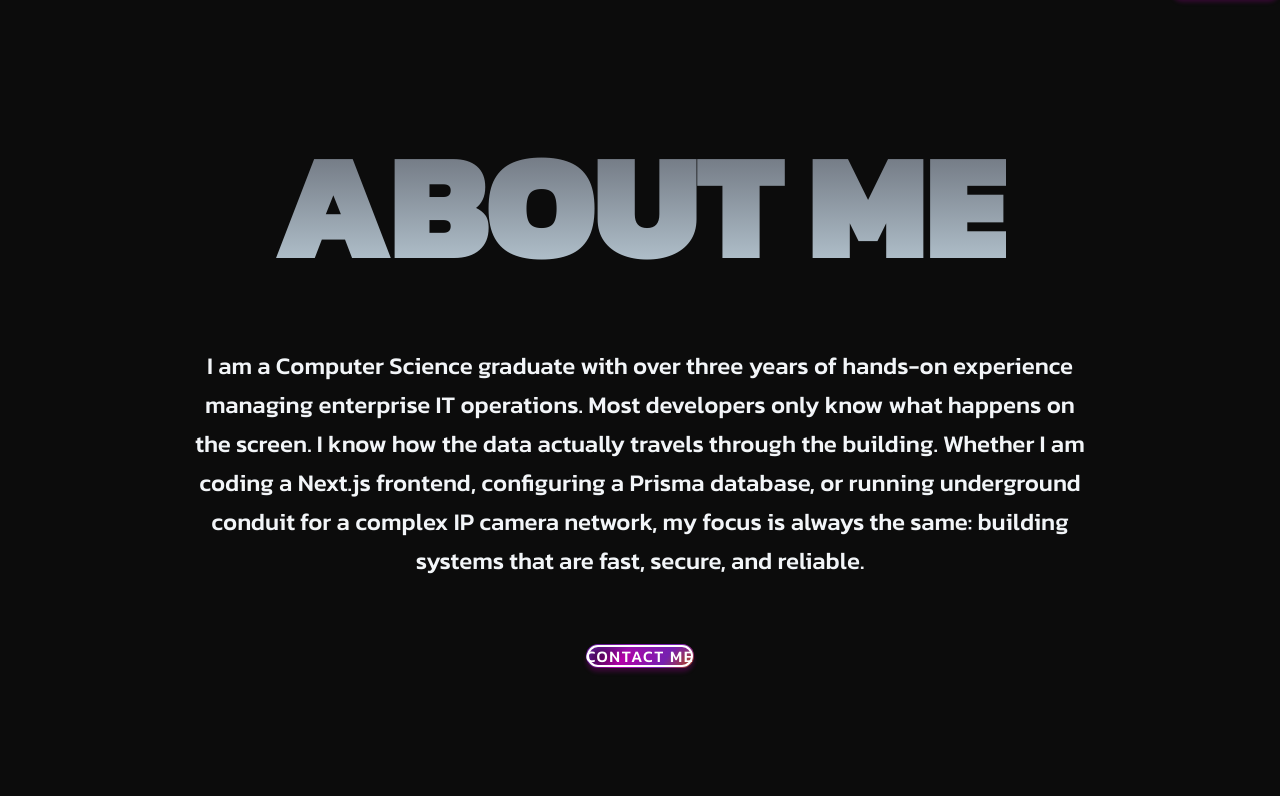
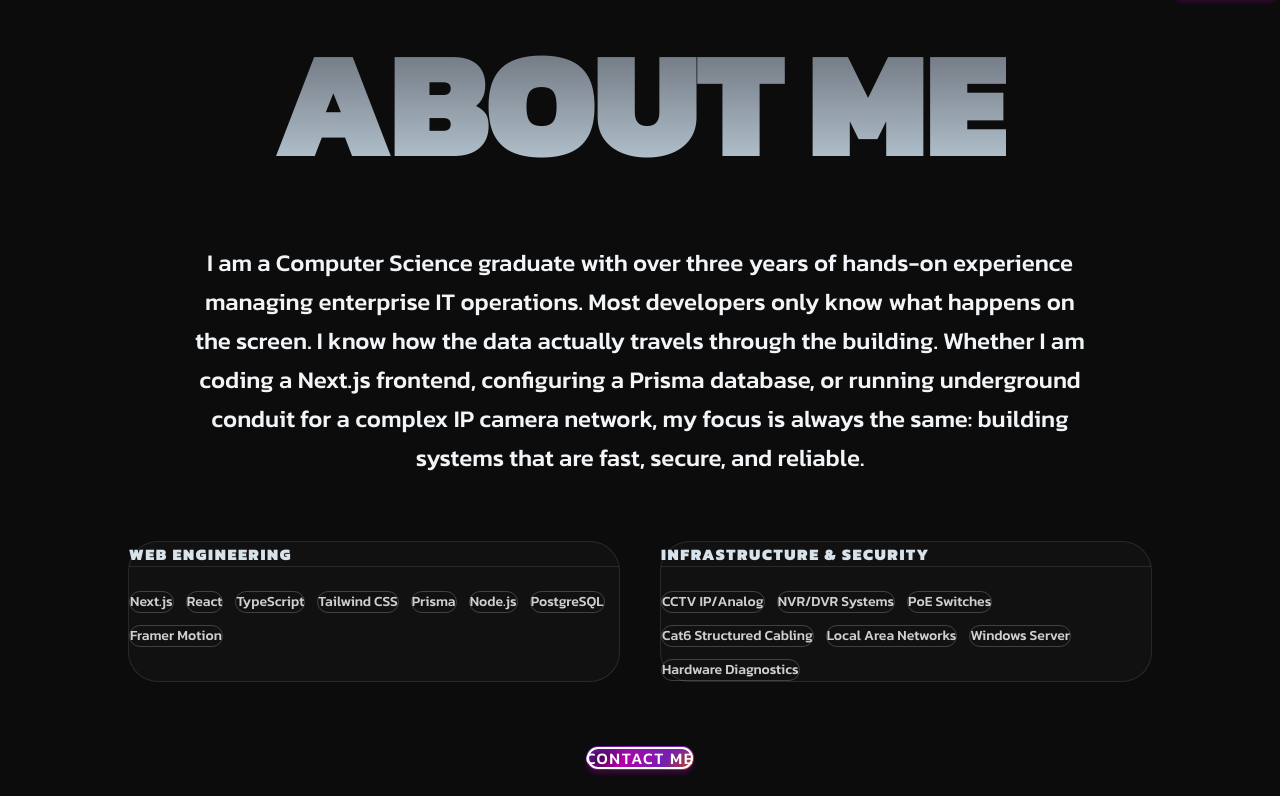
Before and after one commit to Tse12ga/Tsegaye, a Next.js app: page / in a window 1280 px wide. Shown: the part 802-1598 px from the top of the page. Built offline with nearby package versions, Linux system fonts and the light colour scheme.

Commit message:
Enhance About Section with dual-column Tech Stack & Infrastructure grid

```diff
--- a/app/page.tsx
+++ b/app/page.tsx
@@ -169,7 +169,7 @@ const HeroSection = () => {
 const AboutSection = () => {
   return (
     <section id="about" className="relative min-h-screen flex flex-col justify-center items-center px-5 sm:px-8 md:px-10 py-20 overflow-hidden bg-[#0C0C0C]">
-      <div className="flex flex-col items-center gap-10 sm:gap-14 md:gap-16 z-10 w-full max-w-4xl mx-auto">
+      <div className="flex flex-col items-center gap-10 sm:gap-14 md:gap-16 z-10 w-full max-w-5xl mx-auto">
         <FadeIn delay={0} y={40}>
           <h2 className="hero-heading font-black uppercase leading-none tracking-tight text-center text-[clamp(3rem,12vw,160px)]">
             About me
@@ -177,12 +177,36 @@ const AboutSection = () => {
         </FadeIn>
 
         <FadeIn delay={0.2} y={30}>
-          <p className="text-[#F2F5F8] font-medium leading-relaxed text-[clamp(1.1rem,2vw,1.5rem)] text-center">
+          <p className="text-[#F2F5F8] font-medium leading-relaxed text-[clamp(1.1rem,2vw,1.5rem)] text-center max-w-4xl mx-auto">
             I am a Computer Science graduate with over three years of hands-on experience managing enterprise IT operations. Most developers only know what happens on the screen. I know how the data actually travels through the building. Whether I am coding a Next.js frontend, configuring a Prisma database, or running underground conduit for a complex IP camera network, my focus is always the same: building systems that are fast, secure, and reliable.
           </p>
         </FadeIn>
 
-        <FadeIn delay={0.4} y={30} className="mt-6 sm:mt-6 md:mt-8">
+        {/* Tech Stack Grid */}
+        <FadeIn delay={0.4} y={30} className="w-full mt-8">
+          <div className="flex flex-col md:flex-row gap-6 md:gap-10 w-full">
+            {/* Software */}
+            <div className="flex-1 bg-neutral-900/50 border border-white/10 rounded-[30px] p-8 sm:p-10 flex flex-col gap-6">
+              <h3 className="text-[#D7E2EA] font-black uppercase tracking-widest border-b border-white/10 pb-4">Web Engineering</h3>
+              <div className="flex flex-wrap gap-3">
+                {["Next.js", "React", "TypeScript", "Tailwind CSS", "Prisma", "Node.js", "PostgreSQL", "Framer Motion"].map(tech => (
+                  <span key={tech} className="px-4 py-2 border border-white/20 rounded-full text-sm font-medium text-white/80">{tech}</span>
+                ))}
+              </div>
+            </div>
+            {/* Hardware */}
+            <div className="flex-1 bg-neutral-900/50 border border-white/10 rounded-[30px] p-8 sm:p-10 flex flex-col gap-6">
+              <h3 className="text-[#D7E2EA] font-black uppercase tracking-widest border-b border-white/10 pb-4">Infrastructure & Security</h3>
+              <div className="flex flex-wrap gap-3">
+                {["CCTV IP/Analog", "NVR/DVR Systems", "PoE Switches", "Cat6 Structured Cabling", "Local Area Networks", "Windows Server", "Hardware Diagnostics"].map(tech => (
+                  <span key={tech} className="px-4 py-2 border border-white/20 rounded-full text-sm font-medium text-white/80">{tech}</span>
+                ))}
+              </div>
+            </div>
+          </div>
+        </FadeIn>
+
+        <FadeIn delay={0.6} y={30} className="mt-4 sm:mt-6">
           <ContactButton />
         </FadeIn>
       </div>
```
